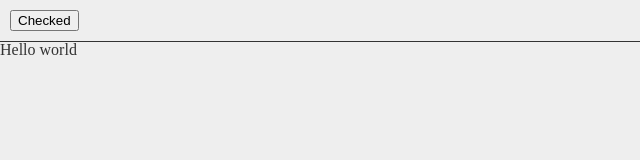
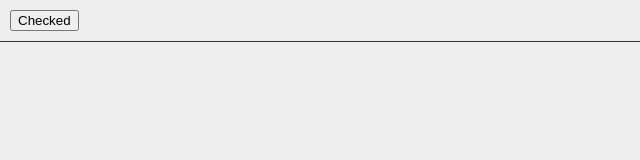
Before and after one commit to Johnyworld/devlog-legacy, a React (Create React App) app: page / in a window 1280 px wide. Shown: the top 160 px of the page, without its empty margins (0-640 px from the left). Built offline with nearby package versions, Linux system fonts and the light colour scheme.

Commit message:
Add style to body and remove a div in App.tsx

```diff
--- a/public/index.html
+++ b/public/index.html
@@ -10,6 +10,12 @@
       content="Web site created using create-react-app"
     />
     <link rel="apple-touch-icon" href="%PUBLIC_URL%/logo192.png" />
+    <style>
+      body {
+        margin: 0;
+        background-color: #eee;
+      }
+    </style>
     <title>React App</title>
   </head>
   <body>
--- a/src/App.tsx
+++ b/src/App.tsx
@@ -12,9 +12,6 @@ const App:React.FC = () => {
         <ThemeProvider theme={ modeStore.brightMode ? brightTheme : darkTheme }>
             <GlobalStyles />
             <Header />
-            <div className="App">
-                Hello world
-            </div>
         </ThemeProvider>
     ));
 }
--- a/src/Theme/GlobalStyles.ts
+++ b/src/Theme/GlobalStyles.ts
@@ -7,6 +7,7 @@ const GlobalStyles = createGlobalStyle`
     body {
         color: ${props=> props.theme.color.normalFont};
         background-color: ${props=> props.theme.color.background};
+        transition: .2s;
     }
 `;
 
```
